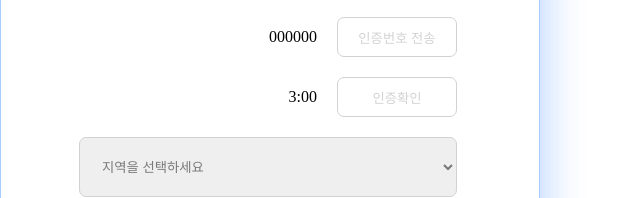
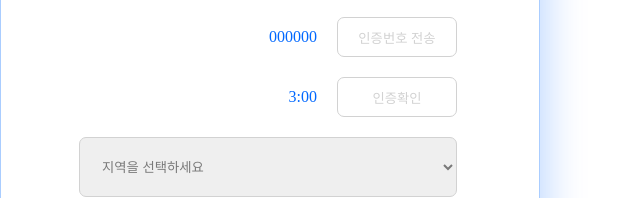
Before and after one commit to JJHaEun/baseStudy, a plain HTML site: page Final/signup.html in a window 1280 px wide. Shown: the part 531-729 px from the top of the page, 0-640 px from the left. Drawn offline with Linux system fonts and the light colour scheme.

Commit message:
인증관련 색상 수정, 인증완료부분 코드 수정

```diff
--- a/Final/signup.css
+++ b/Final/signup.css
@@ -153,3 +153,9 @@ h1 {
 .signup_button_wrap button:disabled {
   cursor: default;
 }
+#timer {
+  color: #0068ff;
+}
+#random_number {
+  color: #0068ff;
+}
--- a/Final/signup.js
+++ b/Final/signup.js
@@ -86,4 +86,6 @@ const checkOk = () => {
   isStarted = false;
   document.getElementById("stoptimer").disabled = true;
   clearInterval(timerIn);
+  alert("인증이 완료되었습니다");
+  document.getElementById("stoptimer").innerText = "인증완료";
 };
```
